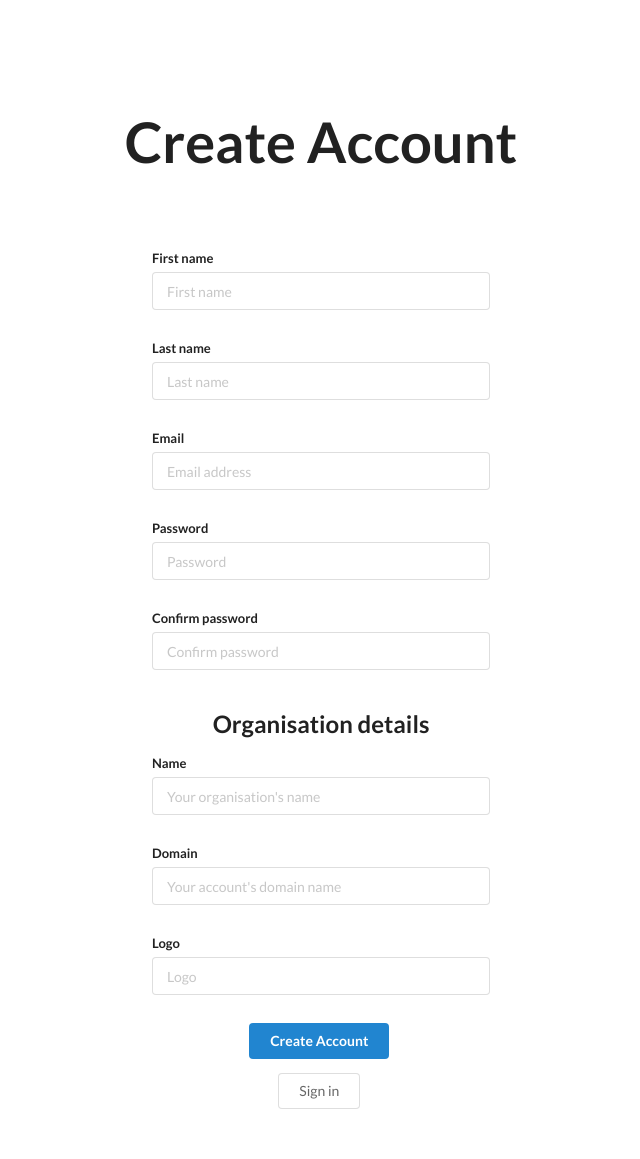
After one commit to Charl1996/churchlife, a FastAPI app: page /account/create in a window 1280 px wide. The commit adds this page. Shown: the whole page, without its empty margins (319-959 px from the left). Run offline with FastAPI, Linux system fonts and the light colour scheme; parts of the project's set-up code (start-up, migrations or seed data) failed here and were passed over; some libraries are stand-ins or nearby versions.

Commit message:
Expand accoutn create form

```diff
--- a/static/js/sign_up.js
+++ b/static/js/create_account.js
@@ -1,5 +1,5 @@
 
-$('#signup_form').submit(function(e){
+$('#account_create_form').submit(function(e){
     e.preventDefault();
     var formData = new FormData(document.querySelector('form'))
 
@@ -13,12 +13,17 @@ $('#signup_form').submit(function(e){
     }
     else {
         var postData = {
-            'first_name': formData.get('first-name'),
-            'last_name': formData.get('last-name'),
-            'email': formData.get('email'),
-            'organisation': formData.get('organisation'),
-            'domain': formData.get('domain'),
-            'password': password,
+            'user': {
+                'first_name': formData.get('first-name'),
+                'last_name': formData.get('last-name'),
+                'email': formData.get('email'),
+                'password': password
+            },
+            'organisation': {
+                'name': formData.get('organisation'),
+                'domain': formData.get('domain'),
+                'logo': formData.get('logo')
+            }
         }
 
         $.ajax({
--- a/static/js/sign_in.js
+++ b/static/js/sign_in.js
@@ -26,5 +26,5 @@ $('#signin_form').submit(function(e){
 });
 
 $('#sign_up_button').click(function () {
-    window.location.href = '/account/sign-up';
+    window.location.href = '/account/create';
 });
--- /dev/null
+++ b/templates/create_account.html
@@ -0,0 +1,72 @@
+{% extends "base.html" %}
+
+{% block layout %}
+    <div style="padding: 50px">
+        <div class="ui container center aligned">
+            <h2 style="padding: 1em; font-size: 4em">Create Account</h2>
+            <div>
+                <form id="account_create_form" class="ui form">
+                  <div class="ui container center aligned" style="width: 30%; padding-bottom: 2em">
+                    <div class="field">
+                          <label class="ui container left aligned">First name</label>
+                          <input type="text" name="first-name" placeholder="First name" required>
+                    </div>
+                  </div>
+                  <div class="ui container center aligned" style="width: 30%; padding-bottom: 2em">
+                    <div class="field">
+                          <label class="ui container left aligned">Last name</label>
+                          <input type="text" name="last-name" placeholder="Last name" required>
+                    </div>
+                  </div>
+                  <div class="ui container center aligned" style="width: 30%; padding-bottom: 2em">
+                    <div class="field">
+                          <label class="ui container left aligned">Email</label>
+                          <input type="email" name="email" placeholder="Email address" required>
+                    </div>
+                  </div>
+                  <div class="ui container center aligned" style="width: 30%; padding-bottom: 2em">
+                    <div class="field">
+                          <label class="ui container left aligned">Password</label>
+                          <input id="password" type="password" name="password" placeholder="Password" required>
+                    </div>
+                  </div>
+                  <div class="ui container center aligned" style="width: 30%; padding-bottom: 2em">
+                    <div class="field">
+                          <label class="ui container left aligned">Confirm password</label>
+                          <input id="password-confirm" type="password" name="confirm-password" placeholder="Confirm password" required>
+                    </div>
+                  </div>
+                  <div class="ui container center aligned" style="padding: 1em;">
+                    <div class="ui header large">
+                          <label class="ui container center aligned">Organisation details</label>
+                    </div>
+                  </div>
+                  <div class="ui container center aligned" style="width: 30%; padding-bottom: 2em">
+                    <div class="field">
+                          <label class="ui container left aligned">Name</label>
+                          <input type="text" name="organisation" placeholder="Your organisation's name" required>
+                    </div>
+                  </div>
+                  <div class="ui container center aligned" style="width: 30%; padding-bottom: 2em">
+                    <div class="field">
+                          <label class="ui container left aligned">Domain</label>
+                          <input type="text" name="domain" placeholder="Your account's domain name" required>
+                    </div>
+                  </div>
+                  <div class="ui container center aligned" style="width: 30%; padding-bottom: 2em">
+                    <div class="field">
+                          <label class="ui container left aligned">Logo</label>
+                          <input type="text" name="logo" placeholder="Logo" required>
+                    </div>
+                  </div>
+                  <button class="ui button blue" type="submit">Create Account</button>
+                </form>
+                <button id="sign_in_button" class="ui basic button">Sign in</button>
+            </div>
+        </div>
+    </div>
+
+    {% block javascript %}
+        <script src="{{ url_for('static', path='js/create_account.js') }}"></script>
+    {% endblock %}
+{% endblock %}
--- a/templates/sign_in.html
+++ b/templates/sign_in.html
@@ -22,7 +22,7 @@
                   </div>
                   <button class="ui button blue" type="submit">Sign in</button>
                 </form>
-                <button id="sign_up_button" class="ui basic button">Sign up</button>
+                <button id="sign_up_button" class="ui basic button">Create Account</button>
             </div>
         </div>
     </div>
```
Also changed, not shown: app/routers/account/router.py (+4 -4 lines), templates/sign_up.html (deleted, +0 -61 lines).
